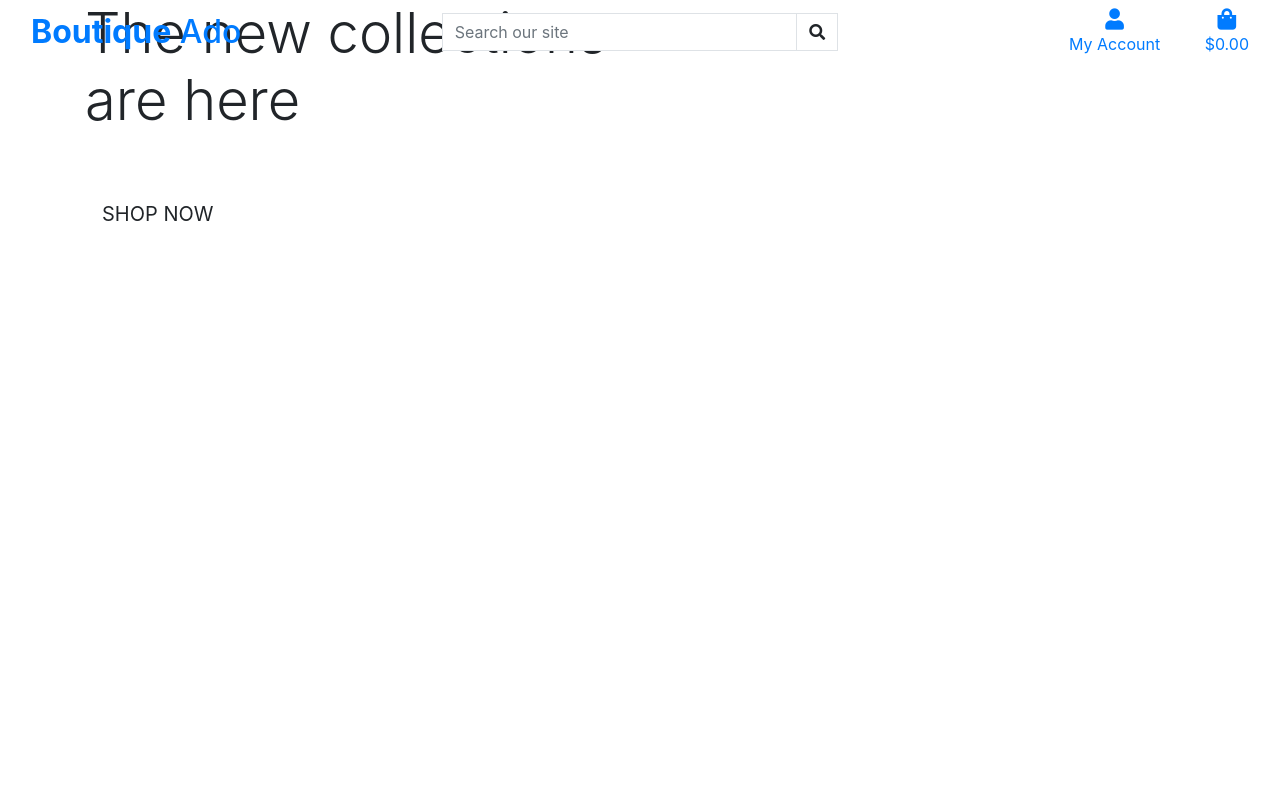
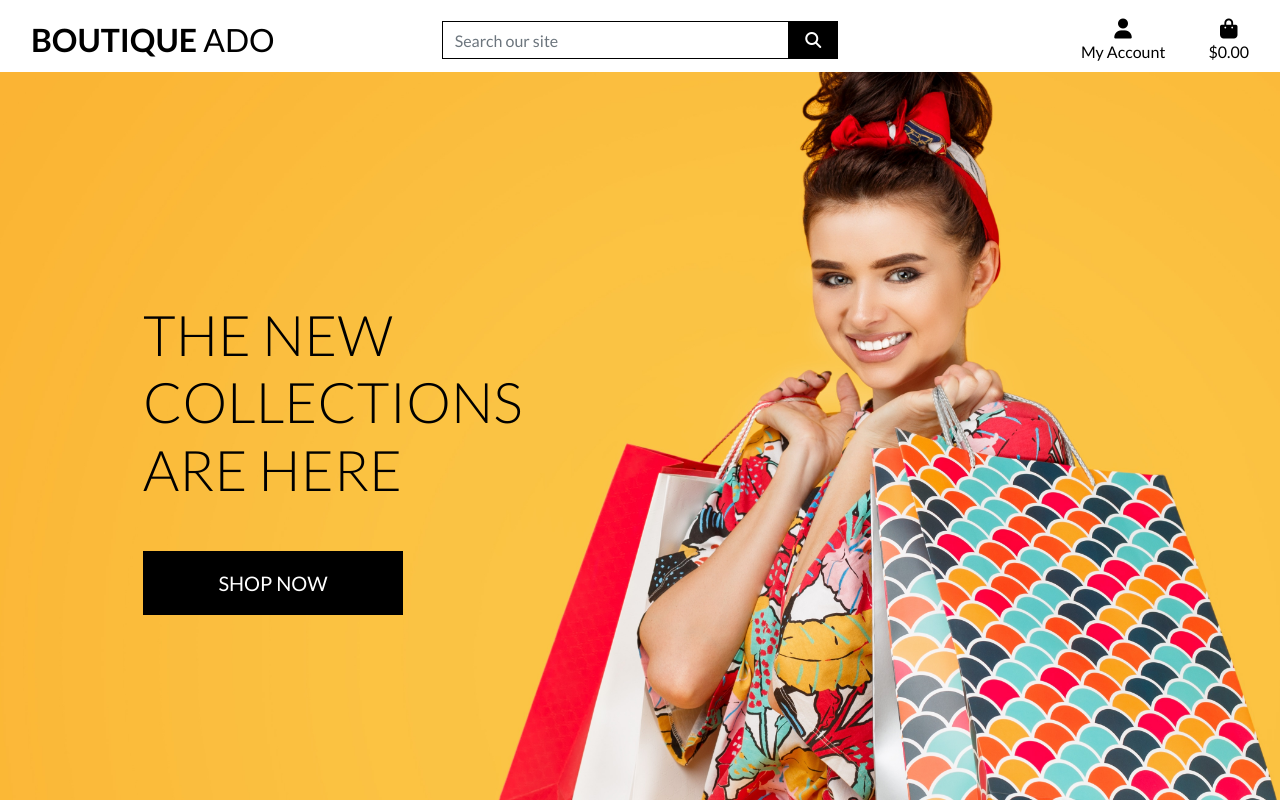
Before and after one commit to farrelleoin93/boutique_ado, a Django app: page / in a window 1280 px wide. Run offline with Django 3.2, Linux system fonts and the light colour scheme; some libraries are stand-ins or nearby versions.

Commit message:
complete homepage header and css

```diff
--- a/boutique_ado/settings.py
+++ b/boutique_ado/settings.py
@@ -147,6 +147,10 @@ USE_TZ = True
 # https://docs.djangoproject.com/en/3.2/howto/static-files/
 
 STATIC_URL = '/static/'
+STATICFILES_DIRS = (os.path.join(BASE_DIR, 'static'),)
+
+MEDIA_URL = '/media/'
+MEDIA_ROOT = os.path.join(BASE_DIR, 'media')
 
 # Default primary key field type
 # https://docs.djangoproject.com/en/3.2/ref/settings/#default-auto-field
--- a/boutique_ado/urls.py
+++ b/boutique_ado/urls.py
@@ -15,9 +15,11 @@ Including another URLconf
 """
 from django.contrib import admin
 from django.urls import path, include
+from django.conf import settings
+from django.conf.urls.static import static
 
 urlpatterns = [
     path('admin/', admin.site.urls),
     path('accounts/', include('allauth.urls')),
     path('', include('home.urls')),
-]
+] + static(settings.MEDIA_URL, document_root=settings.MEDIA_ROOT)
--- /dev/null
+++ b/static/css/base.css
@@ -0,0 +1,81 @@
+html {
+    height: 100%;
+}
+
+body {
+    background: url('/media/homepage_background_cropped.jpg') no-repeat center center fixed;
+    background-size: cover;
+    height: calc(100vh - 164px);
+    color: #555;
+    font-family: 'Lato';
+}
+
+/* from Bulma */
+.icon {
+    align-items: center;
+    display: inline-flex;
+    justify-content: center;
+    height: 1.5rem;
+    width: 1.5rem;
+}
+
+.logo-font {
+    text-transform: uppercase;
+}
+
+.main-logo-link {
+    width: fit-content;
+}
+
+.shop-now-button {
+    background: black;
+    color: white;
+    min-width: 260px;
+}
+
+.btn-black {
+    background: black;
+    color: white;
+}
+
+.shop-now-button:hover,
+.shop-now-button:active,
+.shop-now-button:focus,
+.btn-black:hover,
+.btn-black:active,
+.btn-black:focus {
+    background: #222;
+    color: white;
+}
+
+.text-black {
+    color: #000 !important;
+}
+
+.border-black {
+    border: 1px solid black !important;
+}
+
+/* -------------------------------- Media Queries */
+
+/* Slightly larger container on xl screens */
+@media (min-width: 1200px) {
+  .container {
+    max-width: 80%;
+  }
+}
+
+/* fixed top navbar only on medium and up */
+@media (min-width: 992px) {
+    .fixed-top-desktop-only {
+        position: fixed;
+        top: 0;
+        right: 0;
+        left: 0;
+        z-index: 1030;
+    }
+
+    .header-container {
+        padding-top: 164px;
+    }
+}
--- a/templates/base.html
+++ b/templates/base.html
@@ -17,7 +17,9 @@
 {% block core_css %}
     <link rel="stylesheet" href="https://cdnjs.cloudflare.com/ajax/libs/twitter-bootstrap/4.6.0/css/bootstrap.min.css">
     <link rel="stylesheet" href="https://cdnjs.cloudflare.com/ajax/libs/font-awesome/5.15.2/css/all.min.css">
-    <link rel="stylesheet" href="assets/css/style.css">
+    <link rel="preconnect" href="https://fonts.gstatic.com">
+    <link href="https://fonts.googleapis.com/css2?family=Lato:wght@100;300;400;700&display=swap" rel="stylesheet">
+    <link rel="stylesheet" href="{% static 'css/base.css' %}">
 {% endblock %}
 
 {% block extra_css %}
@@ -30,13 +32,14 @@
     <script src="https://cdnjs.cloudflare.com/ajax/libs/jquery/3.5.1/jquery.slim.min.js"></script>
     <script src="https://cdnjs.cloudflare.com/ajax/libs/popper.js/1.16.1/umd/popper.min.js"></script>
     <script src="https://cdnjs.cloudflare.com/ajax/libs/twitter-bootstrap/4.6.0/js/bootstrap.min.js"></script>
+    <script src="https://kit.fontawesome.com/6ff08ae939.js" crossorigin="anonymous"></script>
 {% endblock %}
 
 <title>Boutique Ado {% block extra_title %}{% endblock %}</title>
 </head>
 <body>
     <header class="container-fluid fixed-top">
-        <div class="row">
+        <div id="topnav" class="row bg-white pt-lg-2 d-none d-lg-flex">
             <div class="col-12 col-lg-4 my-auto py-1 py-lg-0 text-center text-lg-left">
                 <a href="{% url 'home' %}" class="nav-link main-logo-link">
                     <h2 class="logo-font text-black my-0"><strong>Boutique</strong> Ado</h2>
```
Also changed, not shown: media/homepage_background_cropped.jpg (added).
